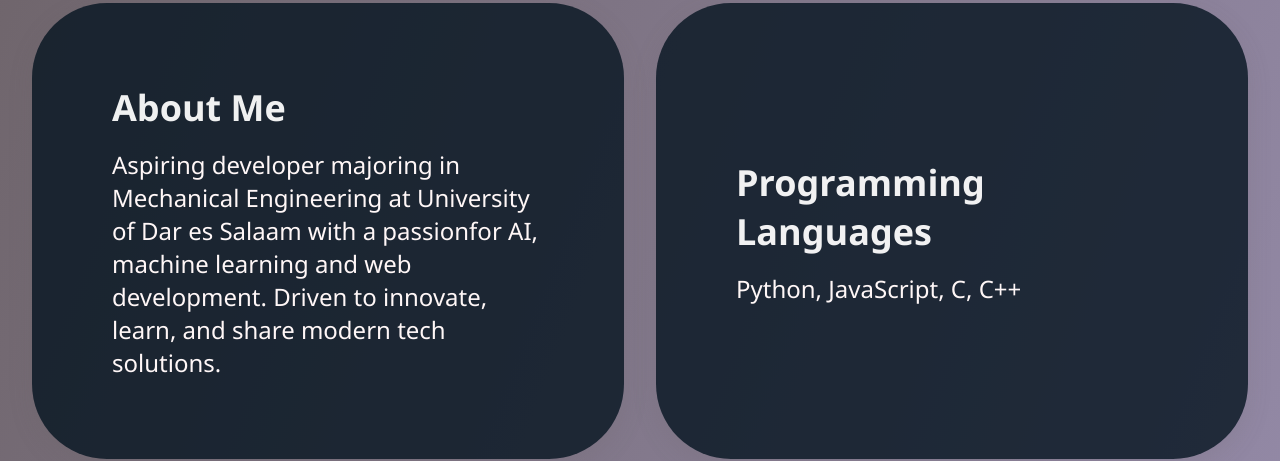
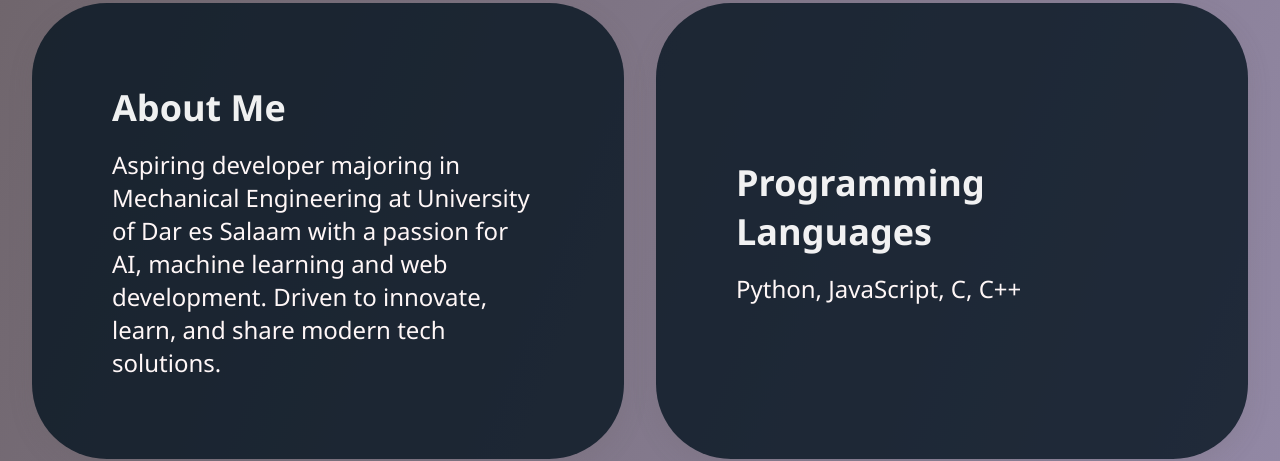
Before and after one commit to levis53leguz/hackathon-first-challenge, a plain HTML site: page index.html in a window 1280 px wide. Shown: the part 841-1302 px from the top of the page. Drawn offline with Linux system fonts and the light colour scheme.

Commit message:
website portfolio

```diff
--- a/index.html
+++ b/index.html
@@ -237,7 +237,7 @@
     <!-- About card -->
     <div class="card">
       <h2>About Me</h2>
-      <p>Aspiring developer majoring in Mechanical Engineering at University of Dar es Salaam with a passionfor AI, machine learning and web development. Driven to innovate, learn, and share modern tech solutions.</p>
+      <p>Aspiring developer majoring in Mechanical Engineering at University of Dar es Salaam with a passion for AI, machine learning and web development. Driven to innovate, learn, and share modern tech solutions.</p>
     </div>
 
     <!-- Programming languages -->
```
